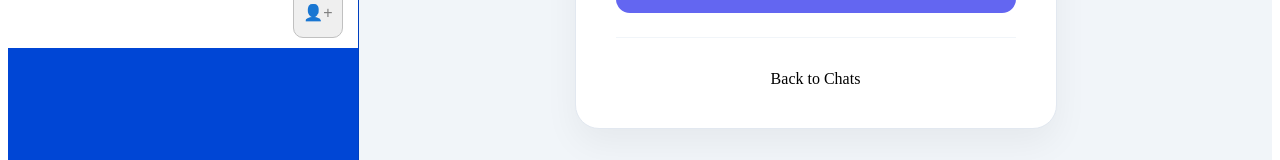
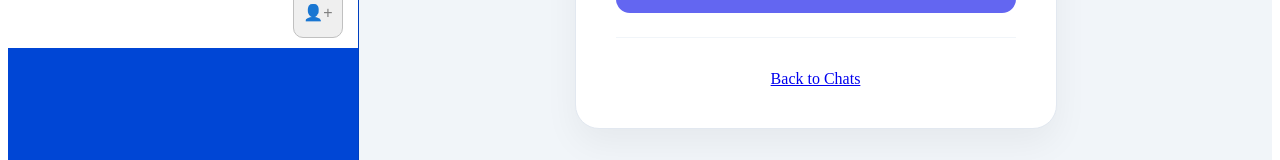
Before and after one commit to fersilva362/utn-final-angular21, an Angular app: page /add in a window 1280 px wide. Shown: the part 496-656 px from the top of the page. Built offline with nearby package versions, Linux system fonts and the light colour scheme.

Commit message:
fixing link routing between pages

```diff
--- a/src/app/components/empty-page/empty-page.html
+++ b/src/app/components/empty-page/empty-page.html
@@ -4,7 +4,7 @@
       <div class="icon-wrapper">📄</div>
       <span>Share Document</span>
     </div>
-    <div class="action-item">
+    <div class="action-item" (click)="navigateToForm()">
       <div class="icon-wrapper">👤</div>
       <span>Add Contact</span>
     </div>
--- a/src/app/components/empty-page/empty-page.ts
+++ b/src/app/components/empty-page/empty-page.ts
@@ -1,4 +1,5 @@
-import { Component } from '@angular/core';
+import { Component, inject } from '@angular/core';
+import { Router } from '@angular/router';
 
 @Component({
   selector: 'app-empty-page',
@@ -6,4 +7,9 @@ import { Component } from '@angular/core';
   templateUrl: './empty-page.html',
   styleUrl: './empty-page.css',
 })
-export class EmptyPage {}
+export class EmptyPage {
+  private router = inject(Router);
+  navigateToForm() {
+    this.router.navigate(['/add']);
+  }
+}
--- a/src/app/components/register-form/register-form.html
+++ b/src/app/components/register-form/register-form.html
@@ -37,7 +37,7 @@
     <footer class="form-footer">
       <p [class.error-message]="errorNewUser()">{{ errorNewUser() }}</p>
 
-      <span> Back to Chats </span>
+      <a routerLink="/"> Back to Chats </a>
     </footer>
   </div>
 </div>
--- a/src/app/components/register-form/register-form.ts
+++ b/src/app/components/register-form/register-form.ts
@@ -10,15 +10,17 @@ import { MyContacts } from '../my-contacts/my-contacts';
 import { MyContactModel } from '../../models/Contact';
 import { email } from '@angular/forms/signals';
 import { Client } from '../../services/client';
+import { Router, RouterLink } from '@angular/router';
 
 @Component({
   selector: 'app-register-form',
-  imports: [ReactiveFormsModule],
+  imports: [ReactiveFormsModule, RouterLink],
   templateUrl: './register-form.html',
   styleUrl: './register-form.css',
 })
 export class RegisterForm {
   private client = inject(Client);
+  private router = inject(Router);
   register_form: FormGroup = new FormGroup({
     email: new FormControl('', [Validators.required, Validators.email]),
     password: new FormControl('', [Validators.required, Validators.minLength(6)]),
```
